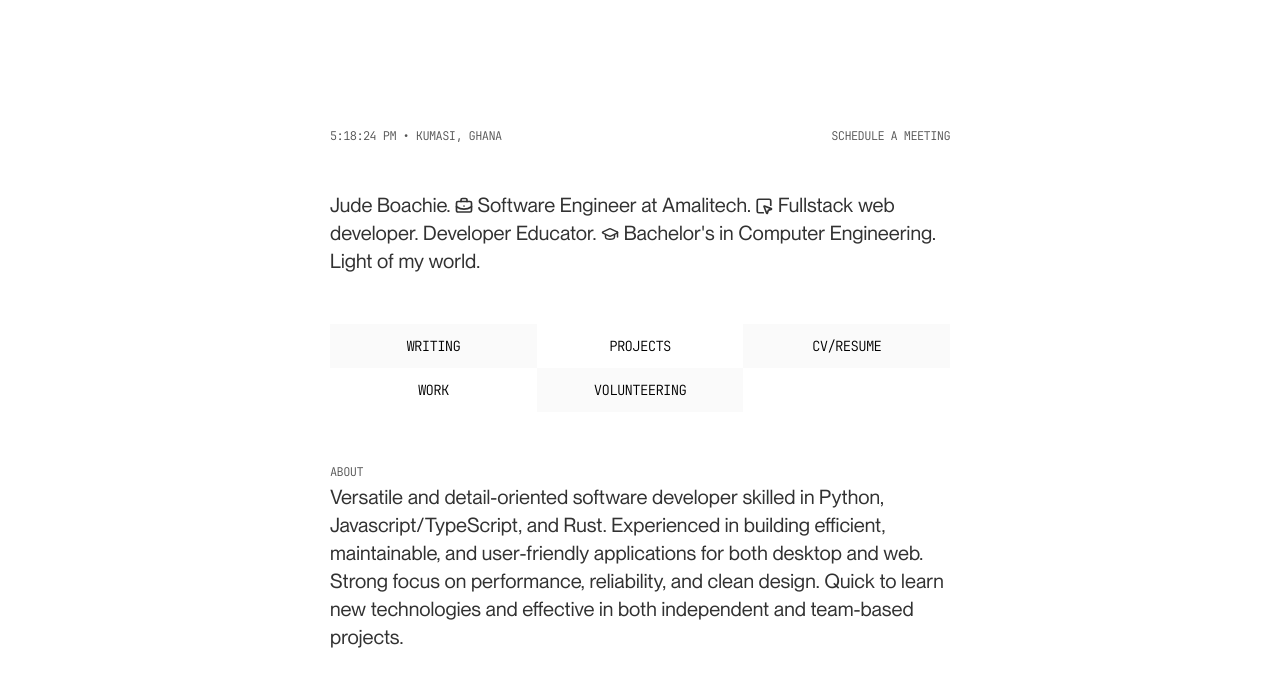
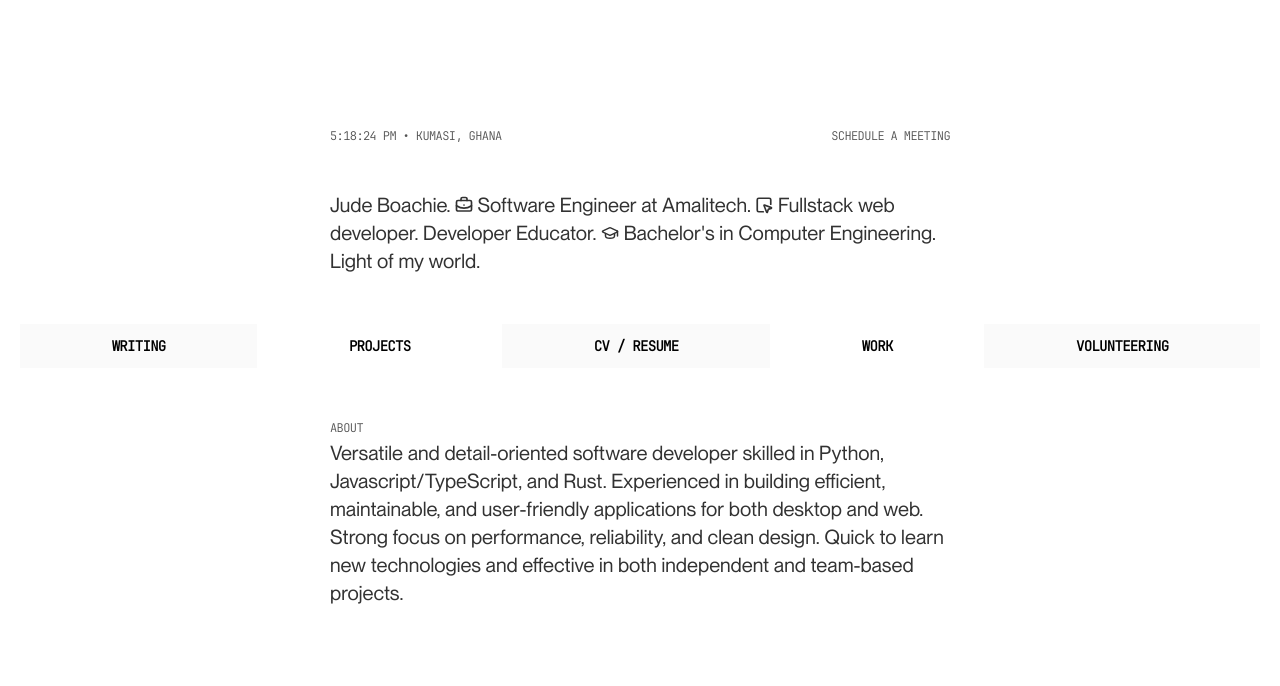
Before and after one commit to jdboachie/jude, a SvelteKit app: page / in a window 1280 px wide. Shown: the top 686 px of the page. Built offline with nearby package versions, Linux system fonts and the light colour scheme.

Commit message:
new links view

```diff
--- a/src/lib/components/link-grid.svelte
+++ b/src/lib/components/links.svelte
@@ -2,32 +2,32 @@
 	let links = [
 		{
 			href: '/writing',
-			label: 'WRITING'
+			label: 'writing'
 		},
 		{
 			href: '/projects',
-			label: 'PROJECTS'
+			label: 'projects'
 		},
 		{
 			href: '/cv',
-			label: 'CV/RESUME'
+			label: 'cv / resume'
 		},
 		{
 			href: '/work',
-			label: 'WORK'
+			label: 'work'
 		},
 		{
 			href: '/volunteering',
-			label: 'VOLUNTEERING'
+			label: 'volunteering'
 		}
 	];
 </script>
 
-<ul class="grid-centre grid min-w-0 grid-cols-1 sm:grid-cols-3">
+<ul class="grid-span-all grid min-w-0 grid-flow-col">
 	{#each links as link}
 		<a
 			href={link.href}
-			class="p-3 text-center font-mono text-sm odd:bg-neutral-50 hover:bg-neutral-100"
+			class="p-3 text-center font-mono font-semibold text-sm odd:bg-neutral-50 hover:bg-neutral-100 uppercase"
 		>
 			{link.label}
 		</a>
--- a/src/routes/+page.svelte
+++ b/src/routes/+page.svelte
@@ -1,5 +1,5 @@
 <script>
-	import LinkGrid from '$lib/components/link-grid.svelte';
+	import LinkGrid from '$lib/components/links.svelte';
 	import TimePlaceDisplay from '$lib/components/time-place-display.svelte';
 </script>
 
--- a/src/routes/layout.css
+++ b/src/routes/layout.css
@@ -48,7 +48,7 @@ p {
 }
 
 .text-inline-icon {
-	@apply inline size-4.5 -translate-y-px;
+	@apply inline size-4.5 -translate-y-0.5;
 }
 
 .font-mono {
@@ -62,3 +62,7 @@ p {
 .grid-centre {
 	@apply col-span-12 sm:col-span-10 sm:col-start-2 md:col-span-10 md:col-start-2 lg:col-span-10 lg:col-start-2 xl:col-span-6 xl:col-start-4;
 }
+
+.grid-span-all {
+    @apply col-span-12 col-start-1
+}
```
